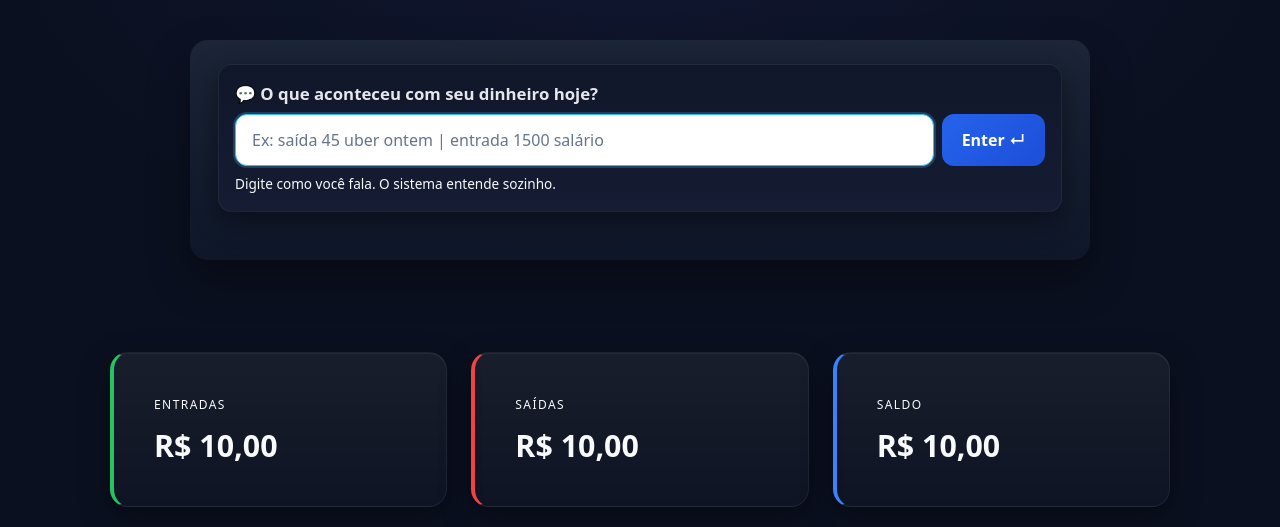
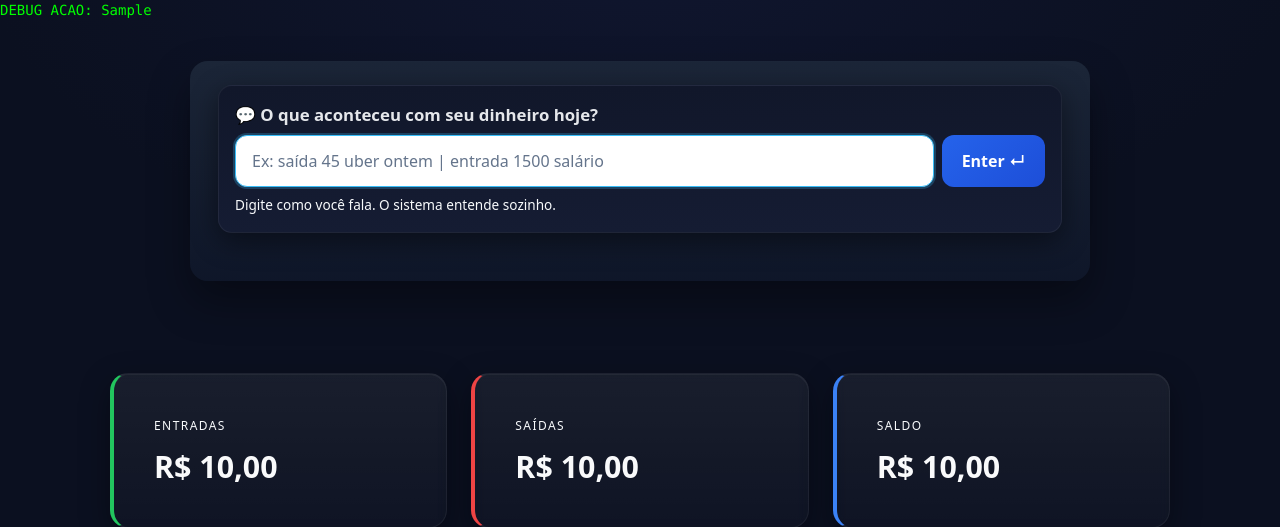
Before and after one commit to matheuspires1310-del/controle-financeiro, a Django app: template core/templates/dashboard.html in a window 1280 px wide. Shown: the part 57-584 px from the top of the page. Run offline with Django 5.2, Linux system fonts and the light colour scheme; data comes from the database, SQL or seed files in the repository; the template is opened without the code that fills it: values that come from a table or form of the project are taken from there, most other values are stand-ins (such as "Sample title", 1, 10 or a date in 2020).

Commit message:
ajustado com o gpt

```diff
--- a/core/templates/dashboard.html
+++ b/core/templates/dashboard.html
@@ -5,6 +5,10 @@
 {% block title %}Painel de controle{% endblock %}
 
 {% block content %}
+
+<pre style="color: lime;">
+DEBUG ACAO: {{ acao_principal }}
+</pre>
 
 <div class="dashboard-shell">
 
```
